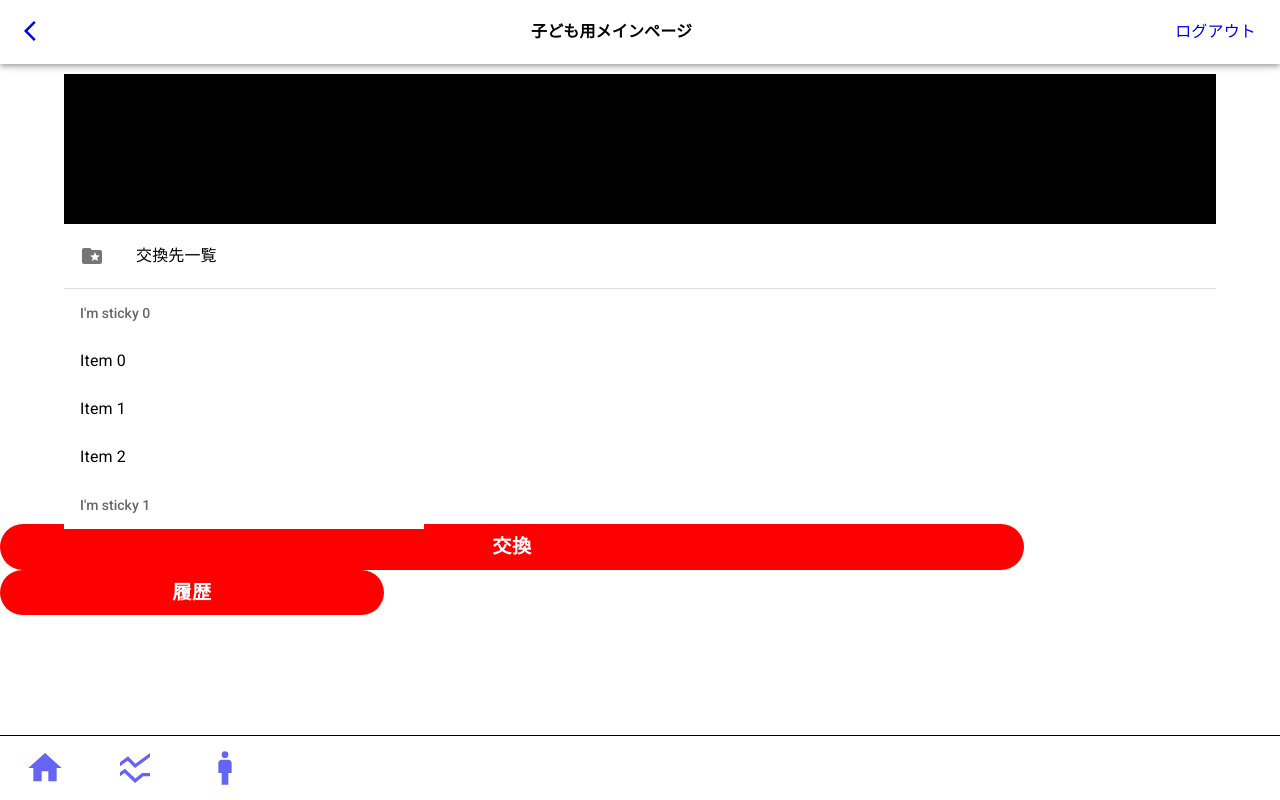
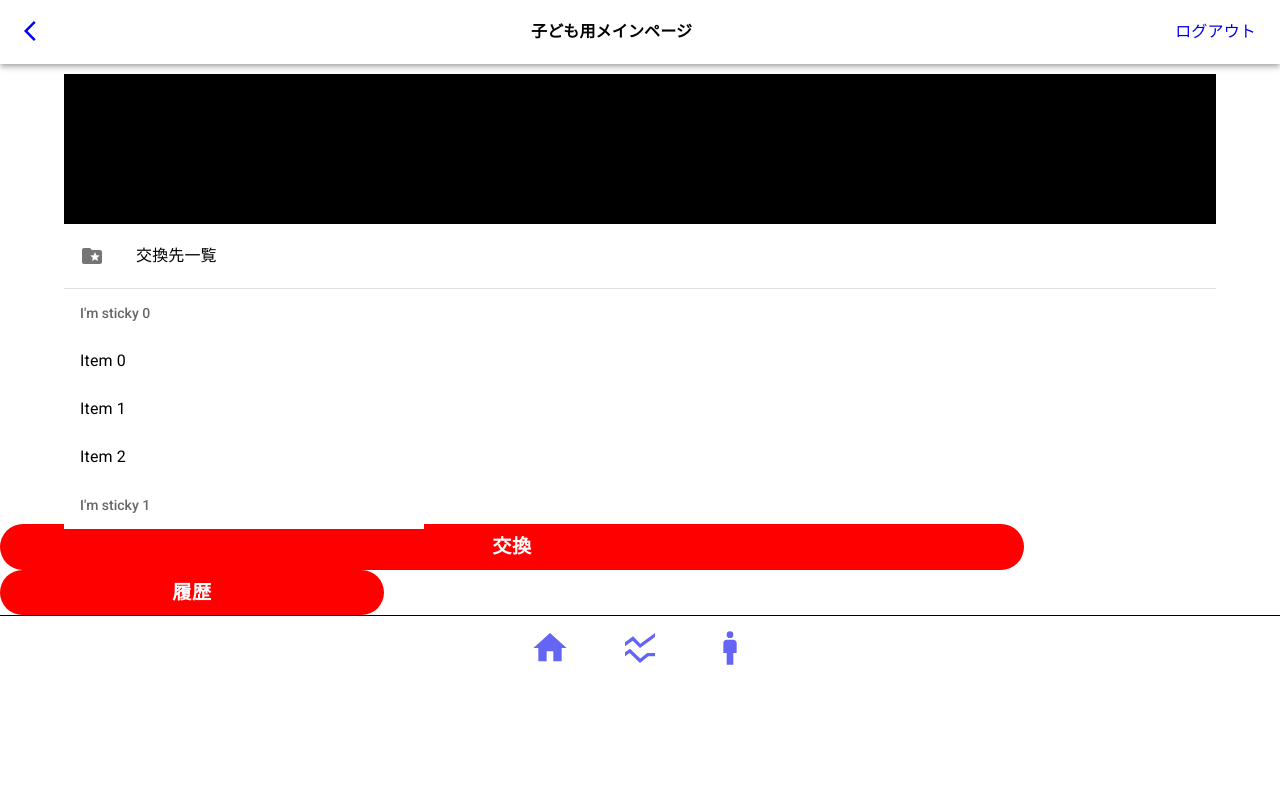
Before and after one commit to s-yuk/hf-frontend, a React (Vite) app: page /child in a window 1280 px wide. Built offline with nearby package versions, Linux system fonts and the light colour scheme.

Commit message:
absolute→sticky

```diff
--- a/src/components/Header.jsx
+++ b/src/components/Header.jsx
@@ -5,7 +5,7 @@ import { Link } from 'react-router-dom'
 export const Header = ({ title }) => {
   return (
     <AppBar
-      position='static'
+      position='sticky'
       sx={{
         bgcolor: 'white',
         mb: '10px',
--- a/src/css/buttons.css
+++ b/src/css/buttons.css
@@ -73,12 +73,13 @@
 
 .TabBottom {
   border-top: black 1px solid;
-  position: absolute;
+  position: sticky;
   bottom: 0;
-  left: 50%;
-  margin-right: -50%;
-  transform: translate(-50%);
+  display: flex;
+  align-items: center;
+  justify-content: space-around;
   width: 100%;
+  background-color: #fff;
 }
 
 /* Membercard */
```
